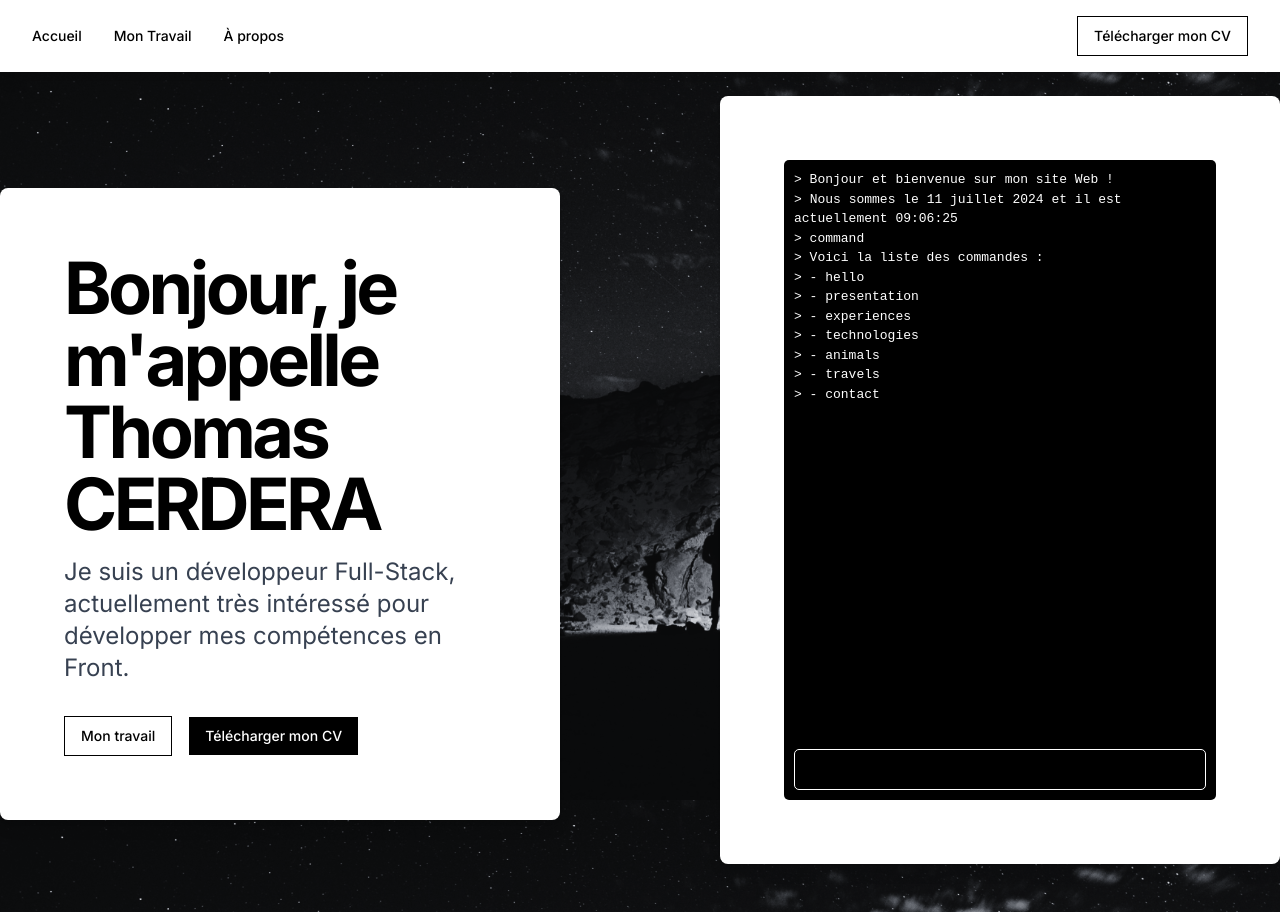
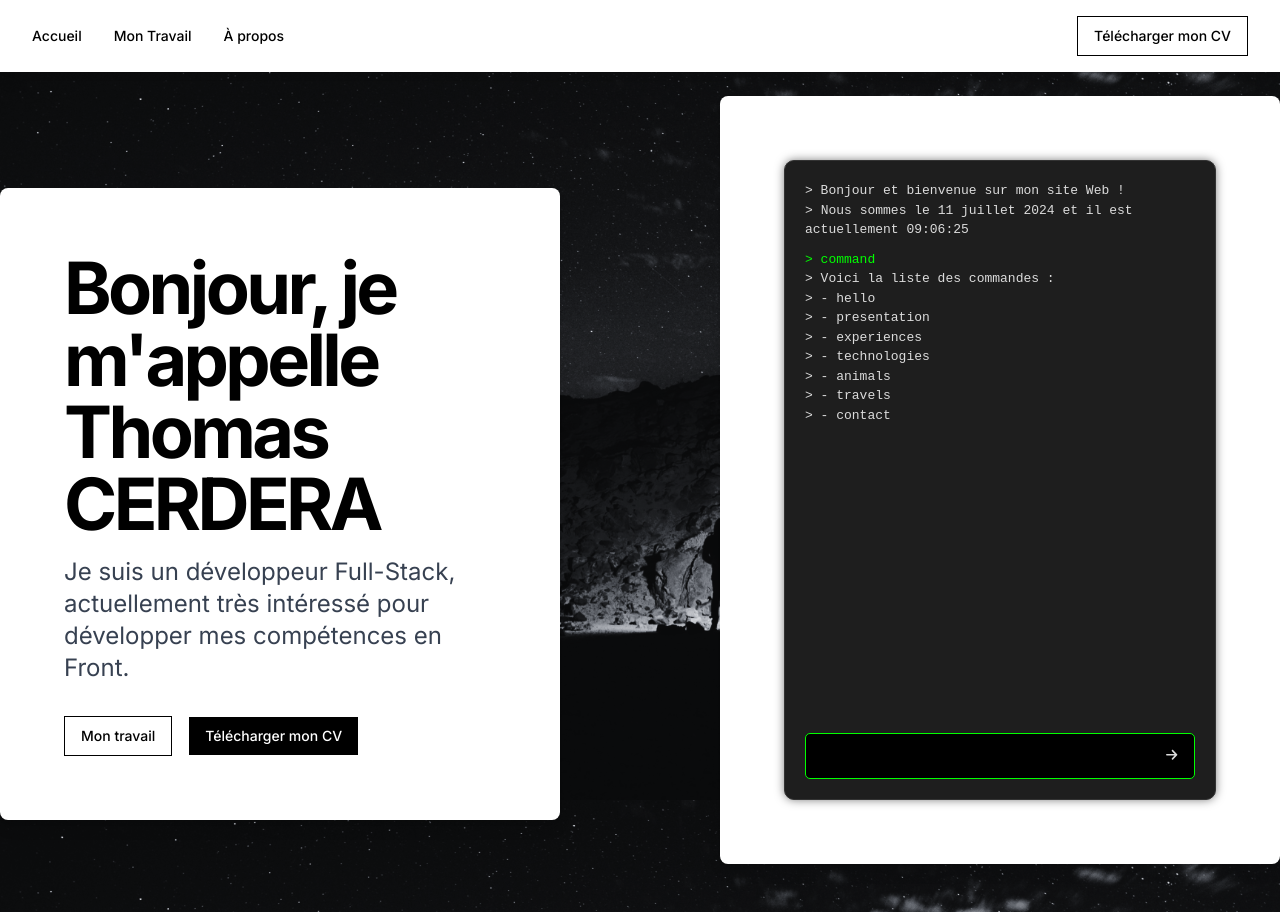
Before and after one commit to ThomasC317/websiteV2, a Next.js app: page / in a window 1280 px wide. Built offline with nearby package versions, Linux system fonts and the light colour scheme.

Commit message:
updates on about page

```diff
--- a/app/about/page.tsx
+++ b/app/about/page.tsx
@@ -3,6 +3,7 @@ import Footer from "@/components/component/footer/footer";
 import Navbar from "@/components/component/navbar";
 import React from 'react';
 import ParticleBackground from "@/components/component/particleBackground";
+import Trema from "@/components/component/trema";
 
 const About = () => {
 
@@ -10,24 +11,25 @@ const About = () => {
     <div className="min-h-screen bg-white">
         <Navbar isMainPage={false} />
         <div style={{ position: "relative" }}>
-        <ParticleBackground/>
-        <main className="w-full max-w-4xl bg-transparent bg-opacity-80 mx-auto rounded-lg px-24 py-12 mt-24" style={{"position":"relative", "zIndex":1}}>
-  <div className="mb-4 flex">
-    <h1 className="text-3xl font-bold mb-4 text-azure-radiance-950">Bonjour, je suis Thomas. Heureux de vous voir sur mon site !</h1>
+            <ParticleBackground />
+            <main className="w-full bg-transparent bg-opacity-80 mx-auto rounded-lg px-24 py-12 mt-24 relative z-10">
+                <div className="mb-4 flex flex-col">
+                    <h1 className="text-3xl font-bold mb-4 text-azure-radiance-950 flex">
+                        Thomas CERDERA <Trema/> Ingénieur développeur Web
+                    </h1>
                     <p className="text-lg">
-      Fort de 6 années d'expérience, je suis actuellement ingénieur Développeur Web chez Infotel.<br/>
-      J'ai une bonne maîtrise de l'anglais (920 au TOEIC), j'apprécie beaucoup le travail en équipe, et je sais travailler en autonomie.
-      Je suis quelqu'un de minutieux et créatif, et j'ai acquis des compétences, qui, j'en suis certain, vous seront très utiles. <br/><br/>
-      En dehors de ça, je peux ajouter que j'ai un Master en ingénierie logicielle et Chefferie de projet, obtenu à l'IPI de Blagnac en 2021.
-      J'ai mon permis B et je suis situé sur Toulouse.
+                        Ingénieur développeur Full-stack situé sur Toulouse, France.<br/>
+                        je travaille actuellement chez Infotel Conseil à Blagnac. J'ai choisi cette agence car elle m'a permis de réaliser des projets dans le domaine de l'aéronautique.<br/>
+                        J'ai une bonne maîtrise de l'anglais (920 au toeic), je suis créatif, curieux, et minutieux.
                     </p>
                 </div>
                 <h2 className="text-xl font-bold mb-2">Vous avez une question, ou une demande ? N'hésitez pas :</h2>
-  <Contact></Contact>
+                <Contact />
             </main>
-        <Footer></Footer>
+            <Footer />
         </div>
-        </div>);
+    </div>
+    );
 
 };
 
--- /dev/null
+++ b/components/component/AutoscrollingList/autoscrollinglist.tsx
@@ -0,0 +1,21 @@
+import React from 'react';
+import './AutoScrollingList.css';  // Include the CSS file
+
+const AutoScrollingList = () => {
+  return (
+    <div className="container">
+      <h1 className="title">Bonjour, je suis Thomas. J'aime le développement !</h1>
+      <div className="scrolling-list">
+        <div className="scrolling-content">
+          <div>J'aime le développement</div>
+          <div>J'aime la musique</div>
+          <div>J'aime les voyages</div>
+          <div>J'aime les musées</div>
+          <div>J'aime les aquariums</div>
+        </div>
+      </div>
+    </div>
+  );
+};
+
+export default AutoScrollingList;
--- a/components/component/commandPrompt.tsx
+++ b/components/component/commandPrompt.tsx
@@ -1,5 +1,8 @@
 import React, { useState, useEffect } from 'react';
 import { Properties } from 'csstype';
+import { FontAwesomeIcon } from '@fortawesome/react-fontawesome';
+import { faPaperPlane } from '@fortawesome/free-solid-svg-icons';
+import { faArrowRight } from '@fortawesome/free-solid-svg-icons';
 
 const CommandPrompt = () => {
   const [input, setInput] = useState('');
@@ -7,10 +10,17 @@ const CommandPrompt = () => {
 
   type Styles = {
     container: Properties;
+    outputContainer: Properties;
     output: Properties;
+    outputEntry: Properties;
+    command: Properties;
     form: Properties;
     input: Properties;
+    button: Properties;
+    iconWrapper: Properties;
+    icon: Properties;
   };
+
 
   const styles: Styles = {
     container: {
@@ -18,28 +28,69 @@ const CommandPrompt = () => {
       flexDirection: 'column',
       justifyContent: 'space-between',
       fontFamily: 'monospace',
-      backgroundColor: '#000',
-      color: '#fff',
-      padding: '10px',
-      borderRadius: '5px',
+      backgroundColor: '#1e1e1e',
+      color: '#dcdcdc',
+      padding: '20px',
+      borderRadius: '10px',
       height: '40rem',
+      border: '1px solid #333',
+      boxShadow: '0 0 10px rgba(0, 0, 0, 0.5)',
+    },
+    outputContainer: {
+      flex: 1,
+      overflowY: 'auto',
+      marginBottom: '20px',
     },
     output: {
-      flex: 1,
-      overflowY: 'auto',
-      marginBottom: '10px'
+      display: 'flex',
+      flexDirection: 'column',
+    },
+    outputEntry: {
+      marginBottom: '10px',
+    },
+    command: {
+      color: '#00ff00',
     },
     form: {
-      display: 'flex'
+      display: 'flex',
+      alignItems: 'center',
     },
     input: {
       flex: 1,
       padding: '10px',
       backgroundColor: '#000',
       color: '#fff',
-      border: '1px solid #fff',
-      borderRadius: '5px'
-    }
+      border: '1px solid #00ff00',
+      borderRadius: '5px',
+      fontSize: '16px',
+      outline: 'none',
+    },
+    button: {
+      position: 'absolute',
+      right: '10px',
+      top: '50%',
+      transform: 'translateY(-50%)',
+      backgroundColor: 'transparent',
+      border: 'none',
+      cursor: 'pointer',
+      padding: '0',
+      display: 'flex',
+      alignItems: 'center',
+      justifyContent: 'center',
+    },
+    iconWrapper: {
+      border: '1px solid #00ff00',
+      borderRadius: '50%',
+      padding: '5px',
+      display: 'flex',
+      alignItems: 'center',
+      justifyContent: 'center',
+    },
+    icon: {
+      border: '1px solid #00ff00',
+      borderRadius: '50%',
+      padding: '5px',
+    },
   };
 
   const getFormattedDate = () => {
@@ -134,30 +185,38 @@ const CommandPrompt = () => {
 
   return (
     <div style={styles.container}>
+      <div style={styles.outputContainer}>
         <div style={styles.output}>
-        <div>
+          <div style={styles.outputEntry}>
             {'>'} Bonjour et bienvenue sur mon site Web ! <br />
             {'>'} {currentTime}
           </div>
           {output.map((entry, index) => (
-          <div key={index}>
-            <div>{entry.command ? `> ${entry.command}` : ''}</div>
+            <div key={index} style={styles.outputEntry}>
+              <div style={styles.command}>{entry.command ? `> ${entry.command}` : ''}</div>
               <div>{renderOutput(entry.result)}</div>
             </div>
           ))}
         </div>
+      </div>
       <form onSubmit={handleInputSubmit} style={styles.form}>
+  <div style={{ position: 'relative', width: '100%' }}>
     <input
       type="text"
       value={input}
       onChange={handleInputChange}
-          style={styles.input}
+      style={{ ...styles.input, paddingRight: '40px', width: '100%' }}
     />
+    <button type="submit" style={{ ...styles.button, position: 'absolute', right: '10px', top: '50%', transform: 'translateY(-50%)', backgroundColor: 'transparent', border: 'none', padding: '0', display: 'flex', alignItems: 'center', justifyContent: 'center' }}>
+      <span style={{marginRight:"0.5rem"}}>
+        <FontAwesomeIcon icon={faArrowRight}  />
+      </span>
+    </button>
+  </div>
 </form>
+
     </div>
   );
 };
 
-
-
 export default CommandPrompt;
--- a/components/component/particleBackground.tsx
+++ b/components/component/particleBackground.tsx
@@ -23,7 +23,7 @@ const ParticleBackground = () => {
       options={{
         background: {
           color: {
-            value: "#ffffff",
+            value: "#r",
           },
         },
         fpsLimit: 60,
```
Lines whose indentation alone changed are shown as unchanged.
